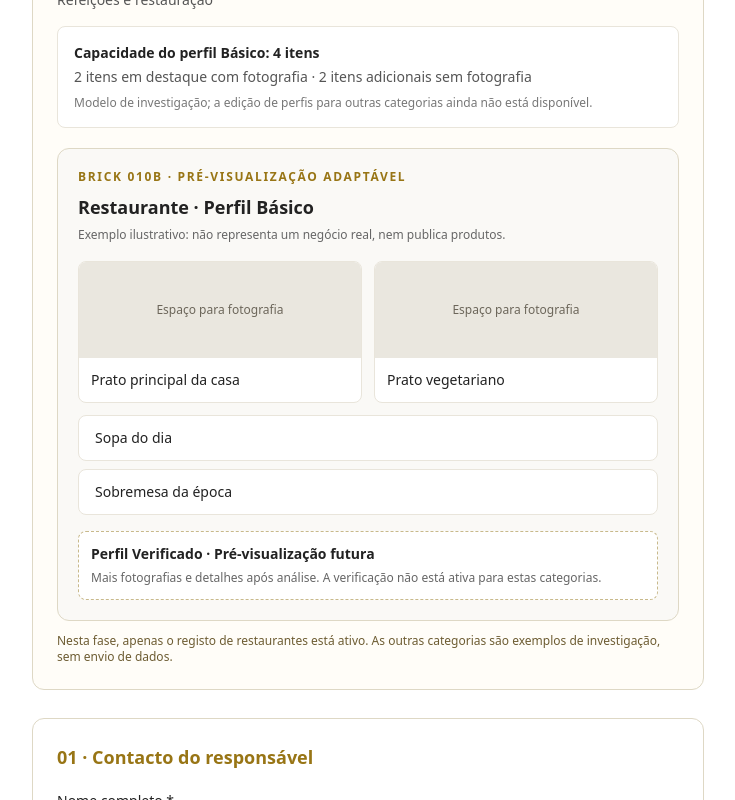
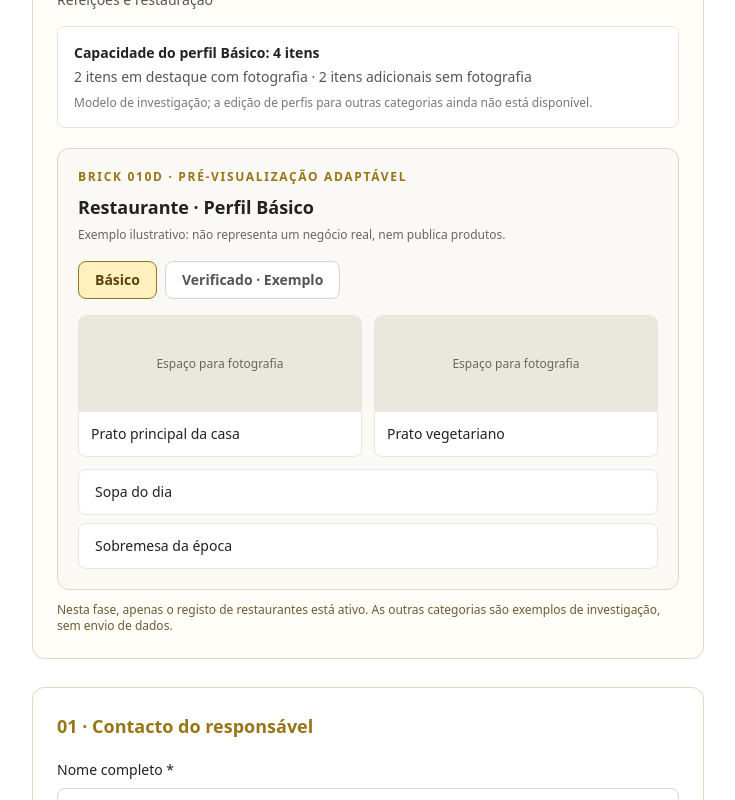
Before and after one commit to oswaldodeal/angolalab-restaurants, a Next.js app: page /pt/restaurantes/registar in a window 1280 px wide. Shown: the part 506-1306 px from the top of the page, without its empty margins (272-1007 px from the left). Built offline with nearby package versions, Linux system fonts and the light colour scheme.

Commit message:
feat(brick-010D): interactive Basic vs Verified research-only profile preview

```diff
--- a/components/RestaurantRegistration.tsx
+++ b/components/RestaurantRegistration.tsx
@@ -27,6 +27,7 @@ export default function RestaurantRegistration({ language }: { language: Languag
   const pt = language === 'pt';
   const [form, setForm] = useState<Fields>(empty);
   const [businessType, setBusinessType] = useState<BusinessType>('restaurant');
+  const [previewTier, setPreviewTier] = useState<'basic' | 'verified'>('basic');
   const [saving, setSaving] = useState(false);
   const [submitted, setSubmitted] = useState(false);
   const [error, setError] = useState('');
@@ -104,14 +105,43 @@ export default function RestaurantRegistration({ language }: { language: Languag
             {/* Brick 010: visual-only adaptive profile research, no submissions or uploads. */}
             <div className="mt-5 rounded-xl border border-[#ded8c5] bg-[#faf9f6] p-4 sm:p-5">
               <p className="text-xs font-bold uppercase tracking-[0.14em] text-[#987515]">
-                {pt ? 'Brick 010B · Pré-visualização adaptável' : 'Brick 010B · Adaptive profile preview'}
+                {pt ? 'Brick 010D · Pré-visualização adaptável' : 'Brick 010D · Adaptive profile preview'}
               </p>
               <h3 className="mt-2 text-lg font-semibold">
-                {BUSINESS_TYPES.find((type) => type.id === businessType)?.[language]} · {pt ? 'Perfil Básico' : 'Basic Profile'}
+                {BUSINESS_TYPES.find((type) => type.id === businessType)?.[language]} · {previewTier === 'basic' ? (pt ? 'Perfil Básico' : 'Basic Profile') : (pt ? 'Perfil Verificado (exemplo)' : 'Verified Profile (example)')}
               </h3>
               <p className="mt-1 text-xs leading-relaxed text-[#666]">
                 {pt ? 'Exemplo ilustrativo: não representa um negócio real, nem publica produtos.' : 'Illustrative example: not a real business and no products are published.'}
               </p>
+              <div className="mt-4 flex flex-wrap gap-2" role="group" aria-label={pt ? 'Escolher demonstração de perfil' : 'Choose profile demonstration'}>
+                {(['basic', 'verified'] as const).map((tier) => (
+                  <button
+                    key={tier}
+                    type="button"
+                    aria-pressed={previewTier === tier}
+                    onClick={() => setPreviewTier(tier)}
+                    className={`rounded-lg border px-4 py-2 text-sm font-semibold focus-visible:outline-2 focus-visible:outline-offset-2 focus-visible:outline-[#b18a23] ${previewTier === tier ? 'border-[#987515] bg-[#fff0bd] text-[#59430a]' : 'border-[#d9d5c9] bg-white text-[#555] hover:bg-[#fffaf0]'}`}
+                  >
+                    {tier === 'basic' ? (pt ? 'Básico' : 'Basic') : (pt ? 'Verificado · Exemplo' : 'Verified · Example')}
+                  </button>
+                ))}
+              </div>
+              {previewTier === 'verified' && (
+                <div className="mt-4 rounded-lg border border-[#ded8c5] bg-white p-4 text-sm" role="status">
+                  <p className="font-semibold text-[#76570f]">{pt ? 'Exemplo de funcionalidades após verificação' : 'Example features after verification'}</p>
+                  <div className="mt-3 grid gap-2 sm:grid-cols-2">
+                    {(pt
+                      ? ['Mais fotografias do negócio', 'Morada completa e mapa', 'Horário de funcionamento detalhado', 'Informações adicionais do responsável']
+                      : ['Additional business photos', 'Full address and map', 'Detailed opening hours', 'Additional owner information']
+                    ).map((feature) => (
+                      <div key={feature} className="rounded-md border border-[#ece8dc] bg-[#faf9f6] p-3">{feature}</div>
+                    ))}
+                  </div>
+                  <p className="mt-3 text-xs leading-relaxed text-[#666]">
+                    {pt ? 'Apenas uma demonstração visual. Não foi verificada nenhuma empresa; não são apresentados dados reais, mapas ativos ou serviços pagos.' : 'Visual demonstration only. No business has been verified; no real business data, active maps or paid services are shown.'}
+                  </p>
+                </div>
+              )}
               <div className="mt-4 grid gap-3 sm:grid-cols-2">
                 {Array.from({ length: BASIC_PROFILE_LIMITS[businessType].featured }, (_, index) => (
                   <div key={`featured-${index}`} className="overflow-hidden rounded-lg border border-[#e9e5db] bg-white">
@@ -133,12 +163,7 @@ export default function RestaurantRegistration({ language }: { language: Languag
                   ))}
                 </div>
               )}
-              <div className="mt-4 rounded-lg border border-dashed border-[#c8b98b] bg-white p-3">
-                <p className="text-sm font-semibold">{pt ? 'Perfil Verificado · Pré-visualização futura' : 'Verified Profile · Future preview'}</p>
-                <p className="mt-1 text-xs leading-relaxed text-[#666]">
-                  {pt ? 'Mais fotografias e detalhes após análise. A verificação não está ativa para estas categorias.' : 'More photos and details after review. Verification is not active for these categories.'}
-                </p>
-              </div>
+
             </div>
             <p className="mt-3 text-xs text-[#6d5c32]">
               {pt ? 'Nesta fase, apenas o registo de restaurantes está ativo. As outras categorias são exemplos de investigação, sem envio de dados.' : 'Only restaurant registration is active at this stage. Other categories are research previews and do not submit data.'}
```
